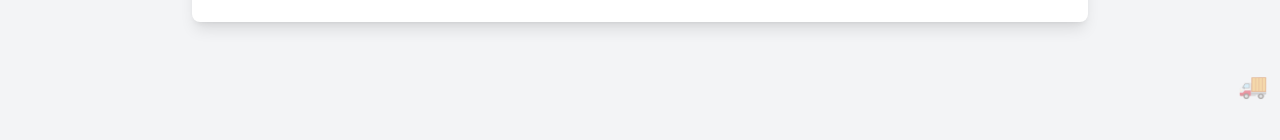
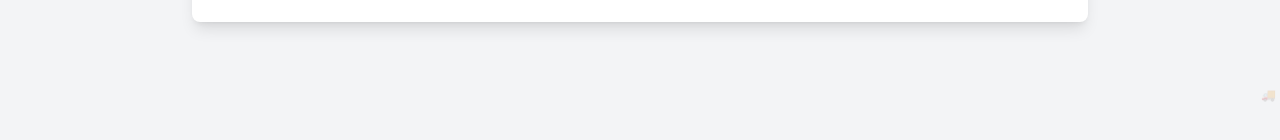
Before and after one commit to nikkawaf-rgb/guessr-memory, a Next.js app: page / in a window 1280 px wide. Shown: the part 690-830 px from the top of the page. Built offline with nearby package versions, Linux system fonts and the light colour scheme.

Commit message:
feat: make EFD truck icon much smaller and less visible (truly hidden)

```diff
--- a/app/page.tsx
+++ b/app/page.tsx
@@ -108,9 +108,9 @@ export default function HomePage() {
       </div>
     </div>
     {/* Скрытый вход в мини-игру EFD */}
-    <div className="fixed bottom-2 right-3 opacity-40 hover:opacity-100 transition-opacity">
+    <div className="fixed bottom-1 right-1 opacity-20 hover:opacity-100 active:opacity-100 transition-opacity">
       <Link href="/efd" aria-label="hidden">
-        <span className="text-2xl" role="img" aria-label="truck">🚚</span>
+        <span className="text-xs" role="img" aria-label="truck">🚚</span>
       </Link>
     </div>
     </>
```
